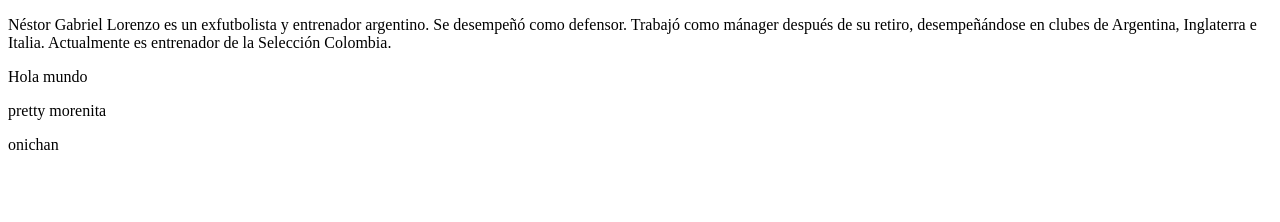
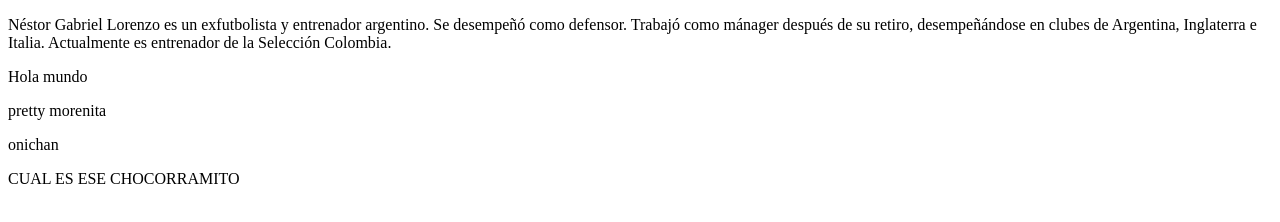
Before and after one commit to a-m1698/Alejo, a plain HTML site: page index.html in a window 1280 px wide. Drawn offline with Linux system fonts and the light colour scheme.

Commit message:
chocorramito

```diff
--- a/index.html
+++ b/index.html
@@ -11,5 +11,6 @@
     <p>Hola mundo</p>
     <p>pretty morenita</p>
     <p>onichan</p>
+    <p>CUAL ES ESE CHOCORRAMITO</p>
 </body>
 </html>
```
